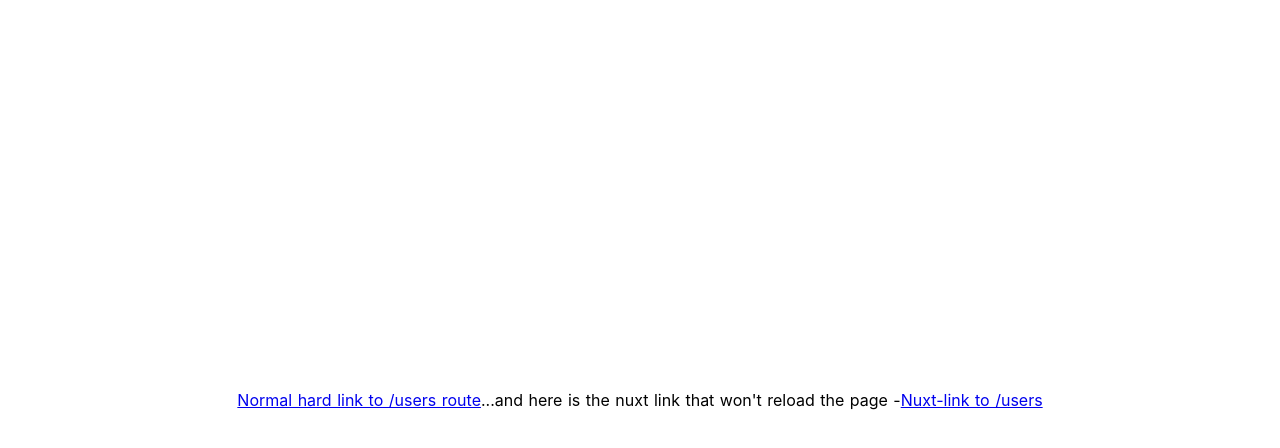
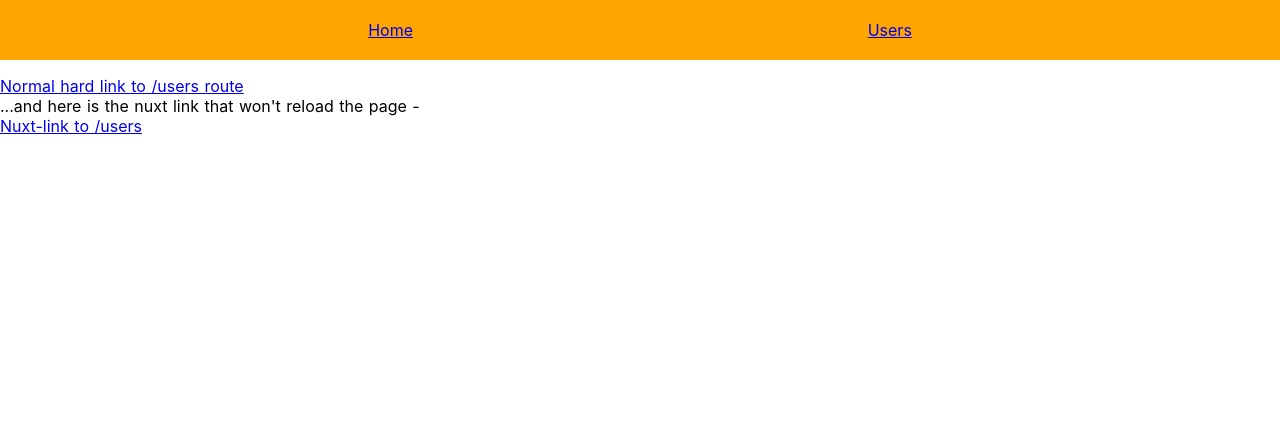
Before and after one commit to bearduk/nuxt-a, a Nuxt app: page / in a window 1280 px wide. Shown: the top 448 px of the page. Built offline with nearby package versions, Linux system fonts and the light colour scheme.

Commit message:
Component Header. Added to Layouts - default and users.

```diff
--- /dev/null
+++ b/components/Header.vue
@@ -0,0 +1,34 @@
+<template>
+    <header class="header">
+        <ul class="nav-items">
+            <li>
+                <nuxt-link to="/"> Home </nuxt-link>
+            </li>
+            <li>
+                <nuxt-link to="/users">Users </nuxt-link>
+            </li>
+        </ul>
+    </header>
+</template>
+
+<style>
+.header {
+    width: 100%;
+    height: 60px;
+    display: flex;
+    justify-content: center;
+    align-items: center;
+    background: orange;
+    margin-bottom: 1rem;
+}
+
+.nav-items {
+    list-style: none;
+    padding:0;
+    margin: 0;
+    display: flex;
+    justify-content: space-around;
+    align-items: center;
+    width: 80%;
+}
+</style>
--- a/layouts/default.vue
+++ b/layouts/default.vue
@@ -1,8 +1,19 @@
 <template>
   <div>
+    <Header />
     <nuxt/>
   </div>
 </template>
+
+<script>
+import Header from '~/components/Header.vue'
+
+export default {
+  components: {
+   Header
+  }
+}
+</script>
 
 <style>
 html
--- a/layouts/users.vue
+++ b/layouts/users.vue
@@ -1,9 +1,20 @@
 <template>
   <div>
-      <header><h1>Users header from Layout users.vue</h1></header>
+    <Header /> <!-- imported Component -->
+    <p> This header is coming from the Header component which is imported into the users.uve Layout</p>
     <nuxt/>
   </div>
 </template>
+
+<script>
+import Header from '~/components/Header.vue'
+
+export default {
+  components: {
+   Header
+  }
+}
+</script>
 
 <style>
 header {
--- a/pages/index.vue
+++ b/pages/index.vue
@@ -1,6 +1,5 @@
 <template>
   <section class="container">
-
     <a href="/users">Normal hard link to /users route</a>
     <p>...and here is the nuxt link that won't reload the page - </p>
     <nuxt-link to="/users"> Nuxt-link to /users</nuxt-link>
@@ -9,43 +8,8 @@
 </template>
 
 <script>
-import Logo from '~/components/Logo.vue'
 
-export default {
-  components: {
-    Logo
-  }
-}
 </script>
 
 <style>
-.container
-{
-  min-height: 100vh;
-  display: flex;
-  justify-content: center;
-  align-items: center;
-  text-align: center;
-}
-.title
-{
-  font-family: "Quicksand", "Source Sans Pro", -apple-system, BlinkMacSystemFont, "Segoe UI", Roboto, "Helvetica Neue", Arial, sans-serif; /* 1 */
-  display: block;
-  font-weight: 300;
-  font-size: 100px;
-  color: #35495e;
-  letter-spacing: 1px;
-}
-.subtitle
-{
-  font-weight: 300;
-  font-size: 42px;
-  color: #526488;
-  word-spacing: 5px;
-  padding-bottom: 15px;
-}
-.links
-{
-  padding-top: 15px;
-}
 </style>
```
